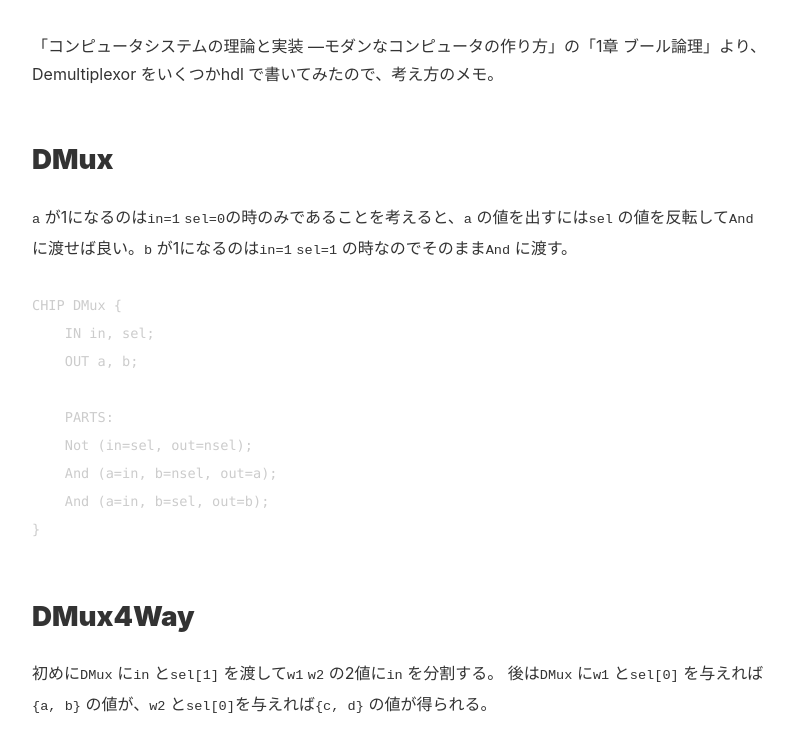
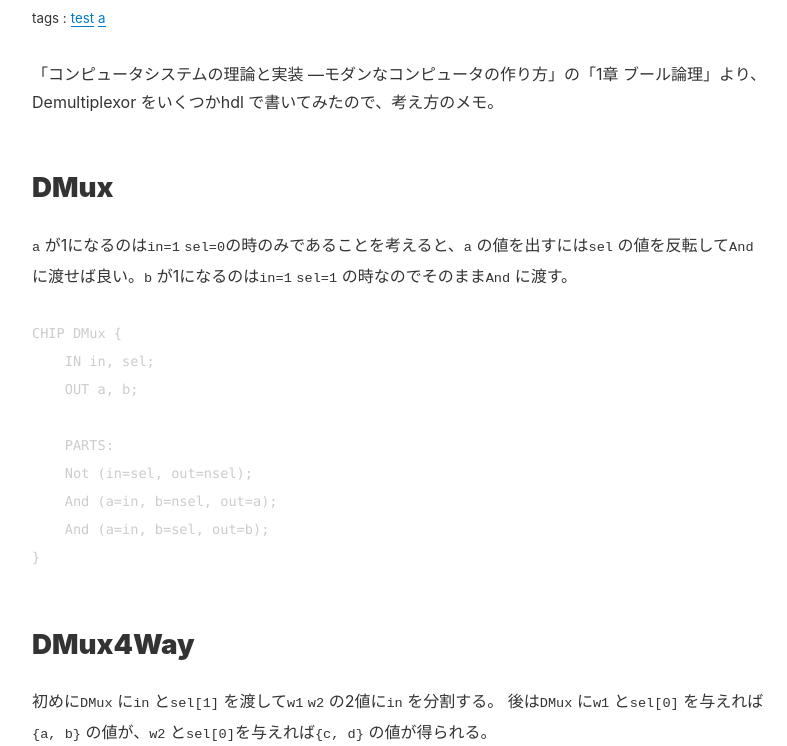
Before and after one commit to queq1890/blog, a Gatsby site: page /demultiplexor-hdl/ in a window 1280 px wide. Shown: the part 235-981 px from the top of the page, without its empty margins (237-1024 px from the left). Built offline with nearby package versions, Linux system fonts and the light colour scheme; Gatsby itself is replaced by a stand-in of ours; some packages are replaced by stand-ins of ours; code samples lack their colours.

Commit message:
Show tags on blog post

```diff
--- a/content/blog/demultiplexor-hdl.md
+++ b/content/blog/demultiplexor-hdl.md
@@ -1,7 +1,7 @@
 ---
 title: Demultiplexor をhdl で記述した際のメモ
 date: 2019-09-16T09:39:27.111Z
-tags: ["test"]
+tags: ["test", "a"]
 ---
 「コンピュータシステムの理論と実装 ―モダンなコンピュータの作り方」の「1章 ブール論理」より、Demultiplexor をいくつかhdl で書いてみたので、考え方のメモ。
 
--- a/src/templates/blog-post.tsx
+++ b/src/templates/blog-post.tsx
@@ -1,5 +1,6 @@
 import React from 'react';
 import { Link, graphql } from 'gatsby';
+import styled from 'styled-components';
 
 import Layout from '../components/layout';
 import SEO from '../components/seo';
@@ -10,6 +11,16 @@ interface Props {
   location: Location;
   pageContext: GatsbyTypes.SitePageContext;
 }
+
+const TagContainer = styled('div')`
+  display: flex;
+`;
+
+const Tag = styled('div')`
+  :not(:first-child) {
+    padding-left: 4px;
+  }
+`;
 
 const BlogPostTemplate: React.FC<Props> = ({ data, location, pageContext }) => {
   const post = data.markdownRemark;
@@ -24,6 +35,7 @@ const BlogPostTemplate: React.FC<Props> = ({ data, location, pageContext }) => {
         image={post?.frontmatter?.image}
       />
       <h1>{post?.frontmatter?.title}</h1>
+
       <p
         style={{
           ...scale(-1 / 5),
@@ -34,6 +46,33 @@ const BlogPostTemplate: React.FC<Props> = ({ data, location, pageContext }) => {
       >
         {post?.frontmatter?.date}
       </p>
+
+      <TagContainer>
+        <Tag
+          style={{
+            ...scale(-1 / 5),
+            display: 'block',
+            marginBottom: rhythm(1),
+            marginTop: rhythm(-1),
+          }}
+        >
+          tags :
+        </Tag>
+        {post?.frontmatter?.tags?.map((tag) => (
+          <Tag
+            key={tag}
+            style={{
+              ...scale(-1 / 5),
+              display: 'block',
+              marginBottom: rhythm(1),
+              marginTop: rhythm(-1),
+            }}
+          >
+            <Link to={`tags/${tag}`}>{tag}</Link>
+          </Tag>
+        ))}
+      </TagContainer>
+
       <div dangerouslySetInnerHTML={{ __html: post?.html as string }} />
 
       <ul
@@ -82,6 +121,7 @@ export const pageQuery = graphql`
         title
         image
         date(formatString: "MMMM DD, YYYY")
+        tags
       }
     }
   }
--- a/src/templates/tags.tsx
+++ b/src/templates/tags.tsx
@@ -40,6 +40,7 @@ const Tags: React.FC<Props> = ({ pageContext, data, location }) => {
 };
 
 export default Tags;
+
 export const pageQuery = graphql`
   query BlogPostByTag($tag: String) {
     site {
```
Also changed, not shown: src/__generated__/gatsby-types.ts (+14 -14 lines).
